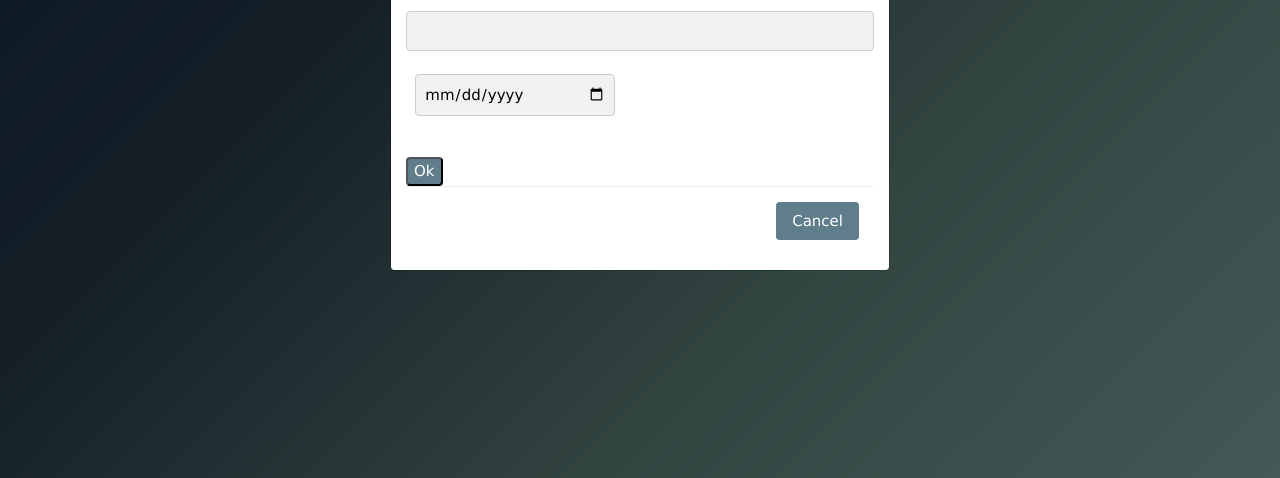
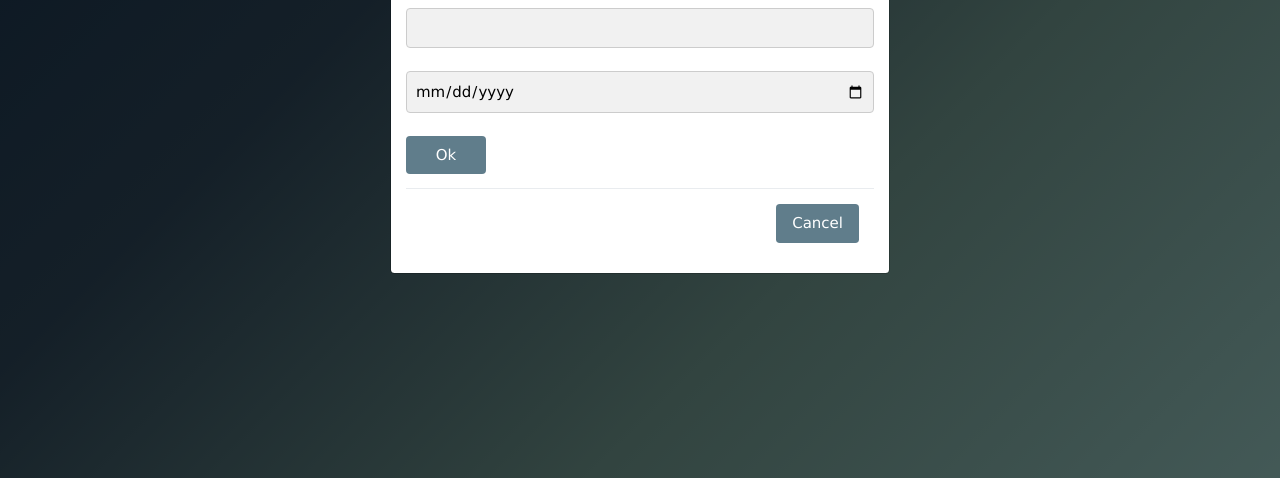
Before and after one commit to ka10a/Planner, a Django app: page /calendar/ in a window 1280 px wide, after a click that opens the changed part. Shown: the part 322-800 px from the top of the page. Run offline with Django 3.2, Linux system fonts and the light colour scheme; some libraries are stand-ins or nearby versions.

Commit message:
button ok

```diff
--- a/config/post/static/css/111.css
+++ b/config/post/static/css/111.css
@@ -185,7 +185,7 @@ th:nth-of-type(7), td:nth-of-type(7) {
     margin-bottom: 4%;
 }
 
-#del{
+#cancel{
     width:120px;
     margin-left: 5%;
     margin-bottom: 7%;
@@ -196,3 +196,8 @@ th:nth-of-type(7), td:nth-of-type(7) {
     margin-left: 5%;
     margin-bottom: 7%;
 }
+
+#ok{
+    width:80px;
+    margin-bottom: 3%;
+}
--- a/config/post/templates/calendar_simple.html
+++ b/config/post/templates/calendar_simple.html
@@ -149,7 +149,7 @@
             <div class="modal-body">
                 </div>
             <div class="modal-footer">
-                <button type="button" class="btn btn-secondary" data-dismiss="modal">Cancel</button>
+                <button type="button" class="btn btn-secondary w3-btn w3-blue-grey" data-dismiss="modal">Cancel</button>
             </div>
         </div>
     </div>
@@ -168,9 +168,9 @@
 
                     <label class="w3-text-blue-grey"> <b>Event to schedule</b> </label>
                     <input class="w3-input w3-border w3-round w3-light-grey" name="Todo"/><br/>
-                    <input class="w3-input w3-border w3-round w3-light-grey" type="date" id="date" name="Day"/><br/>
+                    <input class="w3-input w3-border w3-round w3-light-grey" type="date" id="Day" name="Day"/><br/>
 
-                    <button class="submit w3-submit w3-round w3-blue-grey" name="add">Ok</button>
+                    <button type="submit" class="btn btn-secondary w3-btn w3-round w3-blue-grey" id="ok" name="ok">Ok</button>
                 </form>
                 <div class="modal-footer">
                     <button type="button" class="btn btn-secondary w3-btn w3-blue-grey" data-dismiss="modal">Cancel</button>
```
Also changed, not shown: config/post/templates/todolist.html (+4 -3 lines).
